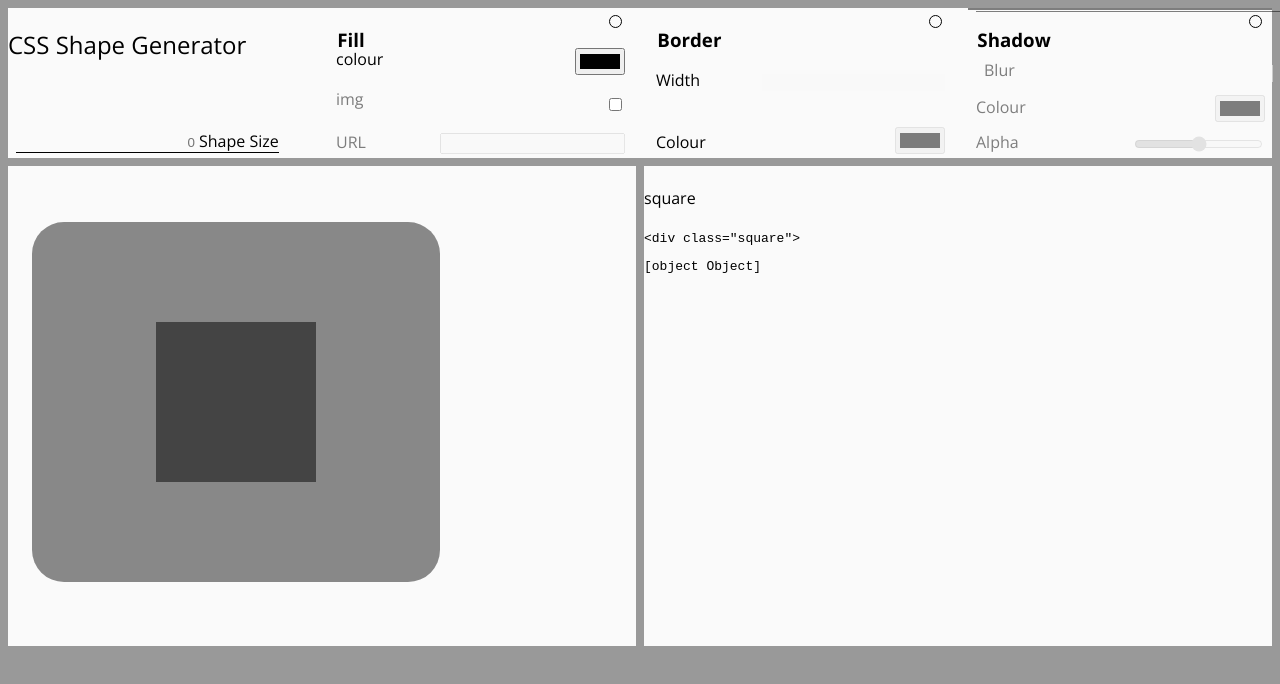
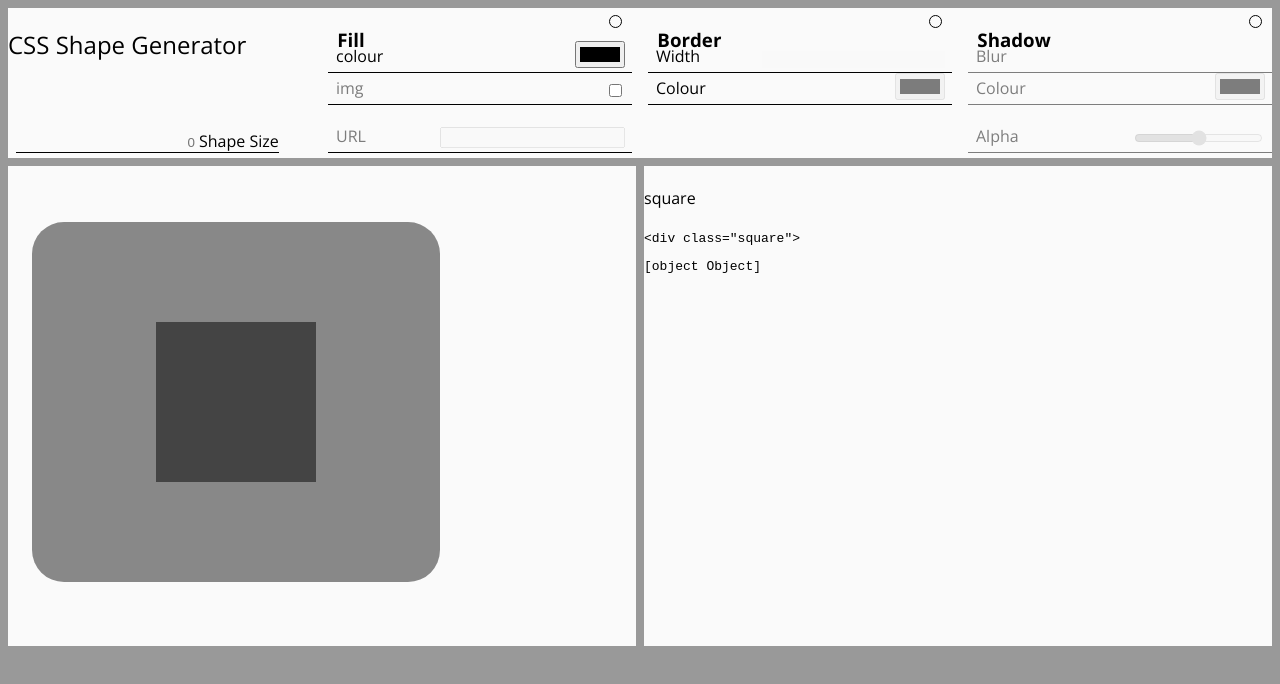
Before and after one commit to kylemcloughlin/css-shape-gen, a React (Create React App) app: page / in a window 1280 px wide. Shown: the top 684 px of the page. Built offline with nearby package versions, Linux system fonts and the light colour scheme.

Commit message:
added underlines for inputs

```diff
--- a/src/hooks/borderForm.jsx
+++ b/src/hooks/borderForm.jsx
@@ -33,10 +33,14 @@ function Border(props) {
         <input class='checkbox' type="checkbox" onClick={e => { setValue(e.target.checked) }} value='border' />
       </form>
       <form>
-       <label id='border-width-label'>Width</label>
+        <div class='underline' id='border-w-underline'>
+        <label id='border-width-label'>Width</label>
         <input class='number-selector' type='number' id='border-width' style={style} disabled={disabled} onChange={e => { props.updateBorder(1, e.target.value) }}/>
+        </div>
+       <div class='underline' id='border-c-underline'>
         <label id='border-color-label'>Colour</label>
         <input class='color-picker' id='border-color' class='color-picker' type='color' style={style} disabled={disabled} onChange={e => { props.updateBorder(2, e.target.value) }}/>
+       </div>
       </form>
     </div>
   );
--- a/src/hooks/colourForm.jsx
+++ b/src/hooks/colourForm.jsx
@@ -37,15 +37,21 @@ function Colour(props) {
   return (
     <form className='grid-item-2'>
       <h3 class='box-title'>Fill</h3>
-
       <input class='checkbox' type="checkbox" value="clr" value='clr' onChange={e => setValue(e.target.value)}/>
+      <div class='underline' id='clr-underline'>
        <label id='clr-label'style={clrStyle}>colour</label>
-      <input id='clr-input' type='color' class='color-picker' style={clrStyle} disabled={disabled} onChange={e => { props.updateFill('colorCode', e.target.value) }}/>
+       <input id='clr-input' type='color' class='color-picker' style={clrStyle} disabled={disabled} onChange={e => { props.updateFill('colorCode', e.target.value) }}/>
+      </div>
+      <div class='underline' id='img-underline'>
       <label id='img-label' style={imgStyle}>img</label>
       <input type="checkbox" id='img-checkbox' value="img" onChange={e => setValue(e.target.checked)} />
+      </div>
+      <div class='underline' id='url-underline'>
       <label id='url-label' style={imgStyle}>URL</label>
       <input class='input' id='img-input'  type='text' style={imgStyle} disabled={imgDisabled} onChange={e => { props.updateFill('imgURL', e.target.value) }}/>
-      <br/>
+      </div>
+
+
     </form>
   );
 }
--- a/src/hooks/shadowForm.jsx
+++ b/src/hooks/shadowForm.jsx
@@ -40,11 +40,11 @@ function Shadow(props) {
        <label id='blur-label'>Blur</label>
         <input type='number' id='blur' class='number-selector' onChange={e => { props.updateShadow( 1, e.target.value) }} disabled={disabled}/>
       </div>
-        <div class='underline'>
+        <div class='underline' id='shadow-clr-underline'>
         <label id='shadow-clr-label'>Colour</label>
         <input id='shadow-clr' class='color-picker' type='color' disabled={disabled} onChange={e => { props.updateShadow(2, e.target.value) }}/>
        </div>
-        <div class='underline'>
+        <div class='underline' id='alpha-underline'>
         <label id='alpha-label'>Alpha</label>
         <input id='alpha'type='range' disabled={disabled} onChange={e => {props.updateShadow(3, e.target.value)}}/>
         </div>
--- a/src/styles/styles.css
+++ b/src/styles/styles.css
@@ -94,26 +94,36 @@ html {
 
 #clr-label {
   position: absolute;
-  top: 2.5em;
+  bottom: 0.3em;
   left: 0.5em;
 }
 
 #clr-input {
   position: absolute;
-  top: 3em;
+  bottom: 0.3em;
   right: 0.5em;
+}
+
+#clr-underline {
+  position: absolute;
+  top: 4em;
 }
 
 #img-label {
   position: absolute;
-  top: 5em;
+  bottom: 0.3em;
   left: 0.5em;
 }
 
 #img-checkbox {
   position: absolute;
-  top: 6.5em;
+  bottom: 0.3em;
   right: 0.5em;
+}
+
+#img-underline {
+  position: absolute;
+  top: 6em;
 }
 
 #url-label {
@@ -128,6 +138,11 @@ html {
   right: 0.5em;
 }
 
+#url-underline {
+  position: absolute;
+  top: 9em;
+}
+
 .grid-item-3 {
   background-color: #fafafa;
   position: relative;
@@ -135,14 +150,24 @@ html {
 
 #border-width {
   position: absolute;
-  bottom: 5em;
+  bottom: 0.3em;
   right: 0.5em;
 }
 
 #border-width-label {
   position: absolute;
-  bottom: 4.2em;
+  bottom: 0.3em;
   left: 0.5em;
+}
+
+#border-w-underline {
+  position: absolute;
+  top: 4em;
+}
+
+#border-c-underline {
+  position: absolute;
+  top: 6em;
 }
 
 #border-color {
@@ -164,32 +189,36 @@ html {
 
 #blur-label {
   position: absolute;
-  top: 3em;
+  bottom: 0.3em;
   left: 0.5em;
 }
 
 #blur {
   position: absolute;
-  top: 4em;
+  bottom: 0.3em;
   right: 0.5em;
 }
 
 #blur-underline {
   position: absolute;
-  top: 0.2em;
-  left: 0.5em;
+  top: 4em;
 }
 
 #shadow-clr {
   position: absolute;
-  top: 6.5em;
+  bottom: 0.3em;
   right: 0.5em;
 }
 
 #shadow-clr-label {
   position: absolute;
-  top: 5.5em;
+  bottom: 0.3em;
   left: 0.5em;
+}
+
+#shadow-clr-underline {
+  position: absolute;
+  top: 6em;
 }
 
 #alpha {
@@ -202,6 +231,11 @@ html {
   position: absolute;
   bottom: 0.3em;
   left: 0.5em;
+}
+
+#alpha-underline {
+  position: absolute;
+  top: 9em;
 }
 
 .body {
--- a/src/styles/styles.scss
+++ b/src/styles/styles.scss
@@ -1,14 +1,14 @@
-
 @mixin left {
   position: absolute;
   bottom: 0.3em;
   left: 0.5em;
 }
 
-@mixin adjustabletop($top) {
+@mixin adjustableTop($top) {
   position: absolute;
   top: $top;
 }
+
 @mixin adjustableLeft($top) {
   position: absolute;
   top: $top;
@@ -88,10 +88,12 @@ html {
   grid-gap: 1em;
   background-color: $firstColor;
 }
+
 .underline {
   width: 100%;
   border-bottom: 1px solid black;
 }
+
 .grid-item-1 {
   position: relative;
   background-color: $firstColor;
@@ -106,9 +108,11 @@ html {
   font-family: $firstFont;
   font-weight: 300;
 }
+
 .box-title {
   @include topLeft();
 }
+
 // .input-container {
 //   height: 100%;;
 // }
@@ -132,10 +136,12 @@ html {
   border-radius: 50%;
   border: black 1px solid;
   @include topRight();
-  background-color:$firstColor;
+  background-color: $firstColor;
+
   &:checked {
     background-color: $thirdColor;
   }
+
   &:focus {
     outline: none;
   }
@@ -149,31 +155,46 @@ html {
   border: none;
   background-color: $firstColor;
   text-align: right;
+
   &:focus {
     outline: none;
-  appearance: none;
+    appearance: none;
 
   }
 
 }
+
 .color-picker {
   // border: none;
 }
 
+
 #clr-label {
-        @include adjustableLeft(2.5em);
+  @include left();
 }
+
 #clr-input {
-     @include adjustableRight(3em);
+  @include right();
 
 }
+
+#clr-underline {
+  @include adjustableTop(4em);
+
+}
+
 #img-label {
-   @include adjustableLeft(5em);
+  @include left();
 }
 
 #img-checkbox {
-      @include adjustableRight(6.5em);
+  @include right();
 }
+
+#img-underline {
+  @include adjustableTop(6em);
+}
+
 #url-label {
   @include left()
 }
@@ -181,7 +202,10 @@ html {
 #img-input {
   @include right();
 }
+#url-underline {
+  @include adjustableTop(9em);
 
+}
 .grid-item-3 {
   background-color: $firstColor;
   position: relative;
@@ -191,11 +215,21 @@ html {
 }
 
 #border-width {
-  @include middleRight();
+  @include right();
 }
 
 #border-width-label {
-  @include middleLeft();
+  @include left();
+
+
+}
+
+#border-w-underline {
+  @include adjustableTop(4em);
+}
+
+#border-c-underline {
+  @include adjustableTop(6em);
 
 }
 
@@ -217,25 +251,34 @@ html {
 }
 
 #blur-label {
-     @include adjustableLeft(3em);
+  @include left();
 
 }
 
 #blur {
-  @include adjustableRight(4em);
+  @include right();
+
 
 }
+
 #blur-underline {
-  @include adjustableLeft(0.2em);
+  @include adjustableTop(4em);
 
 }
+
 #shadow-clr {
-   @include adjustableRight(6.5em);
+  @include right();
+
 }
 
-#shadow-clr-label{
-     @include adjustableLeft(5.5em);
+#shadow-clr-label {
+  @include left();
 }
+
+#shadow-clr-underline {
+  @include adjustableTop(6em);
+}
+
 #alpha {
   @include right();
 
@@ -246,14 +289,19 @@ html {
 
 }
 
+#alpha-underline {
+  @include adjustableTop(9em);
+}
+
 .body {
   width: 100%;
   display: grid;
   grid-template-columns: 2fr 2fr;
   grid-column-gap: .5em;
 }
+
 .shape-container {
-  background:#888;
+  background: #888;
   width: 65%;
   height: 75%;
   position: absolute;
```
Also changed, not shown: 1 other file (tests, documents, lock files or other folders).
